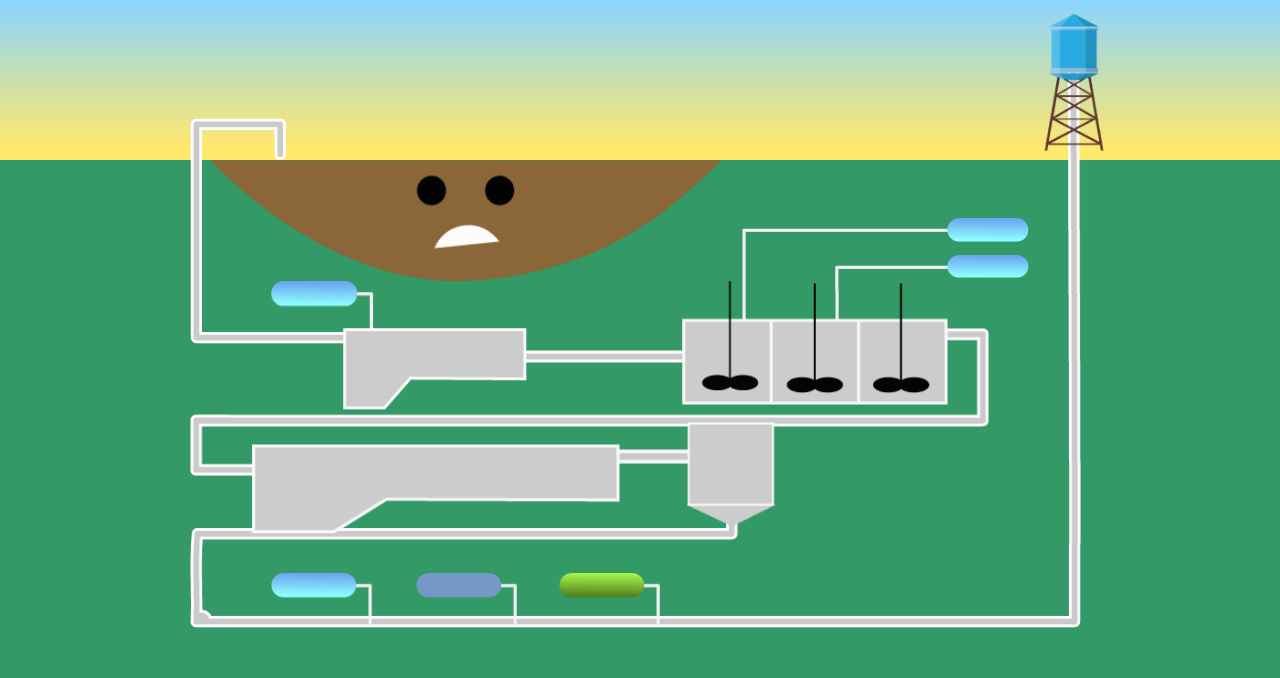
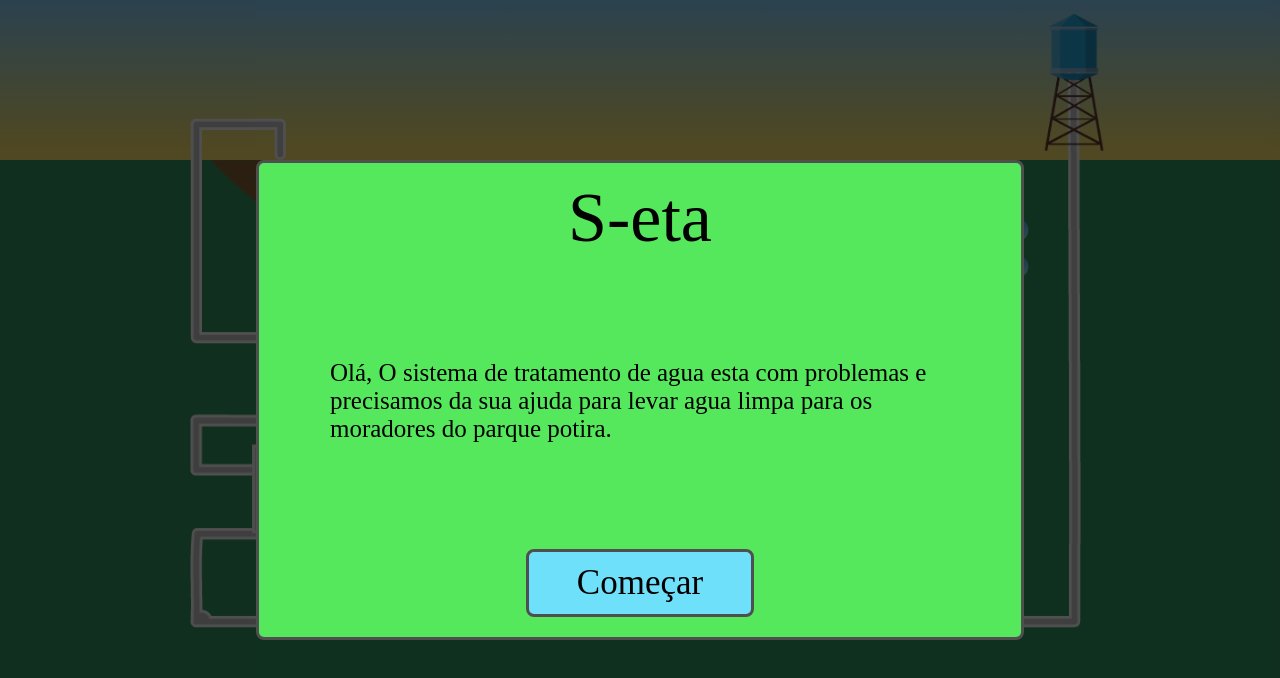
Before and after one commit to IgorTargino/WTP, a React (Create React App) app: page / in a window 1280 px wide. Shown: the top 678 px of the page. Built offline with nearby package versions, Linux system fonts and the light colour scheme.

Commit message:
Tela de introdução

```diff
--- /dev/null
+++ b/src/components/inicio-fim/index.js
@@ -0,0 +1,32 @@
+import React, { useState } from 'react';
+import { Link } from 'react-router-dom';
+
+import dadosInicial from '../../data/dados-iniciais.json';
+
+import './inicio-fim.css';
+
+function InicioFim() {
+    const [liga, setLiga] = useState(1);
+
+    function fechar() {
+        setLiga(0)
+        console.log(liga);
+    }
+
+    return(
+        <>
+            {
+                liga ?
+                    <div className="inicioFimContainer">
+                        <div className="inicioFimMsg">
+                            <h1>S-eta</h1>
+                            <p>Olá, O sistema de tratamento de agua esta com problemas e precisamos da sua ajuda para levar agua limpa para os moradores do parque potira.</p>
+                            <button type="button" onClick={fechar} className="inicioFimButton"><span>Começar</span></button>
+                        </div>
+                    </div> : null
+            }
+        </>
+    );
+}
+
+export default InicioFim;
--- /dev/null
+++ b/src/components/inicio-fim/inicio-fim.css
@@ -0,0 +1,69 @@
+.inicioFimContainer{
+    position: fixed;
+    background-color: rgba(0, 0, 0, 0.692);
+    width: 100vw;
+    height: 100vh;
+    display: flex;
+    justify-content: center;
+    align-items: center;
+    z-index: 11;
+    opacity: 1;
+    transition: opacity 300ms linear;
+}
+
+.inicioFimMsg{
+    display: flex;
+    flex-direction: column;
+    justify-content: space-between;
+    align-items: center;
+    width: 60%;
+    height: 60%;
+    background: #56E85C;
+    /* Gray 2 */
+
+    border: 3px solid #4F4F4F;
+    box-sizing: border-box;
+    border-radius: 8px;
+}
+.inicioFimMsg h1{
+    margin-top: 20px;
+    font-size: 70px;
+    font-family: Pacifico;
+}
+.inicioFimMsg p{
+    font-size: 25px;
+    line-height: 28px;
+    font-family: Old Standard TT;
+    padding: 10px 71px;
+}
+.containerButton{
+    width: 100%;
+    height: 100%;
+}
+.inicioFimButton{
+    display: flex;
+    align-items: center;
+    justify-content: center;
+    background: #6EE0F9;
+    width: 30%;
+    height: 14.4%;
+    margin-bottom: 20px;
+    /* Gray 2 */
+
+    border: 3px solid #4F4F4F;
+    box-sizing: border-box;
+    border-radius: 8px;
+    transition: 0.3s ease-in;
+}
+.inicioFimButton:hover{
+    background: #57b2c7;
+}
+.inicioFimButton span{
+
+        font-family: Pacifico;
+        font-style: normal;
+        font-weight: normal;
+        font-size: 35px;
+        line-height: 61px;
+
+}
--- a/src/data/dados-iniciais.json
+++ b/src/data/dados-iniciais.json
@@ -3,5 +3,6 @@
     "etapa02":"0",
     "etapa03":"0",
     "etapa04":"0",
-    "etapa05":"0"
+    "etapa05":"0",
+    "comeca":"1"
 }
--- a/src/pages/Home/index.js
+++ b/src/pages/Home/index.js
@@ -1,8 +1,9 @@
 import React, { useState ,useEffect } from 'react';
 
-import dadoInicial from '../../data/dados-iniciais.json'
+import dadoInicial from '../../data/dados-iniciais.json';
 
-import AcaoClick from '../../components/acaoclick'
+import AcaoClick from '../../components/acaoclick';
+import InicioFim from '../../components/inicio-fim';
 
 import {
     lagoa,
@@ -82,8 +83,27 @@ function Home() {
         }
         },[])
 
+    function inicioFim() {
+        if(dadoInicial.comeca === "1"){
+            {dadoInicial.comeca= "0"}
+            return(
+                <InicioFim/>
+            );
+        }else if(dadoInicial.comeca === "2" ){
+            {dadoInicial.comeca= "0"}
+            return(
+                <InicioFim/>
+            );
+        }else{
+            return null
+        }
+    }
+
     return(
         <>
+            {
+                inicioFim()
+            }
             <div className="ceu"></div>
             <div className="container">
                 <div className="game-container">
```
